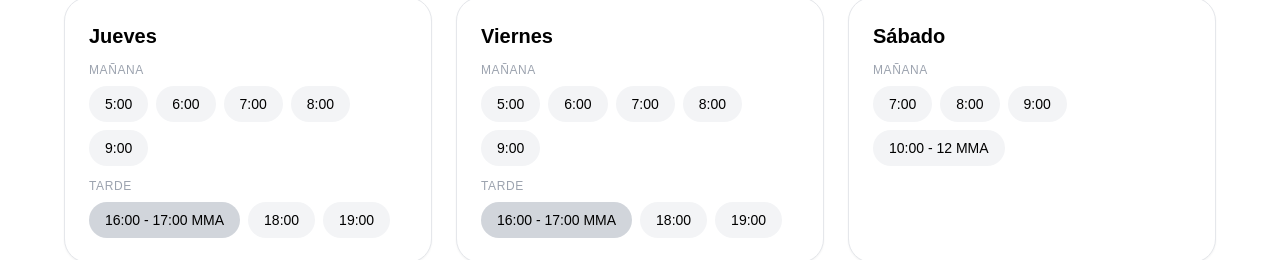
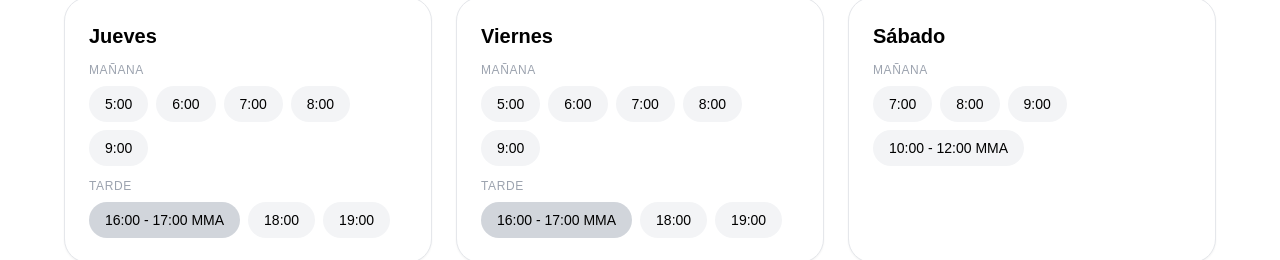
Before and after one commit to Ju4nC4rden4s/apex-conviction, a React (Vite) app: page / in a window 1280 px wide. Shown: the part 3055-3315 px from the top of the page. Built offline with nearby package versions, Linux system fonts and the light colour scheme.

Commit message:
cambio HORARIOS sabados

```diff
--- a/src/components/Horarios.jsx
+++ b/src/components/Horarios.jsx
@@ -28,7 +28,7 @@ const horarios = [
   },
   {
     dia: "Sábado",
-    manana: ["7:00", "8:00", "9:00", "10:00 - 12 MMA"],
+    manana: ["7:00", "8:00", "9:00", "10:00 - 12:00 MMA"],
   },
 ];
 
```
